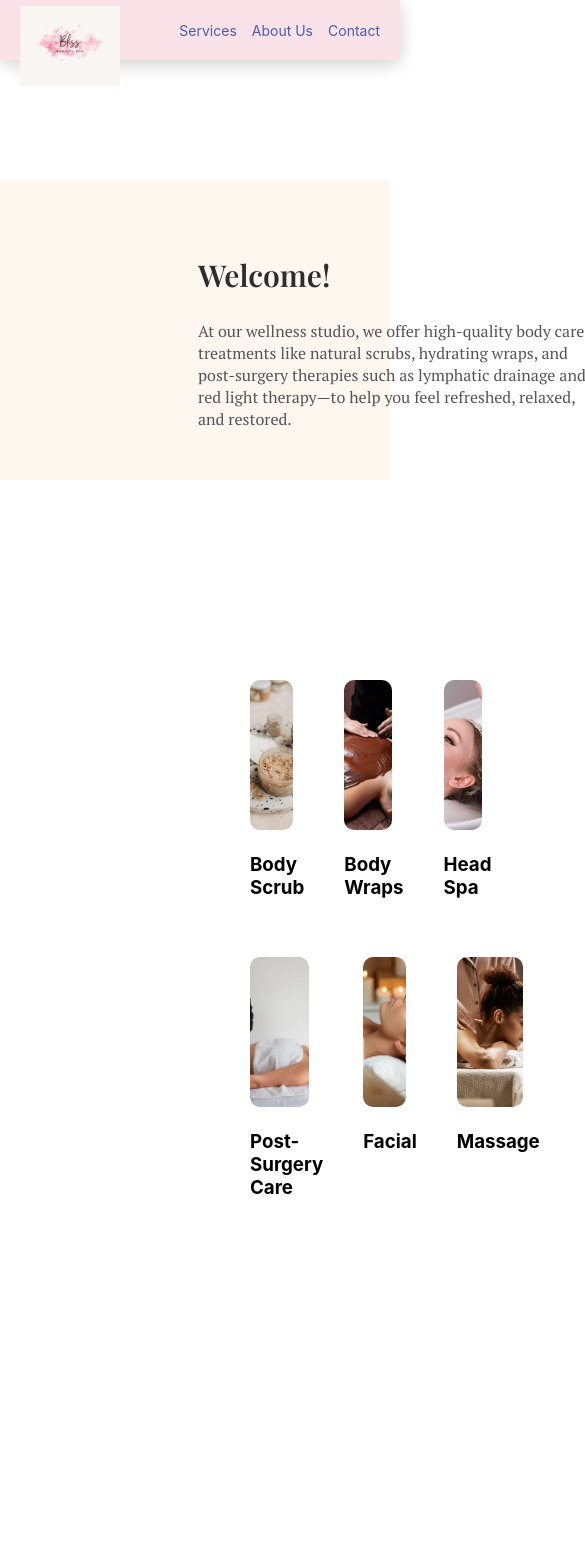
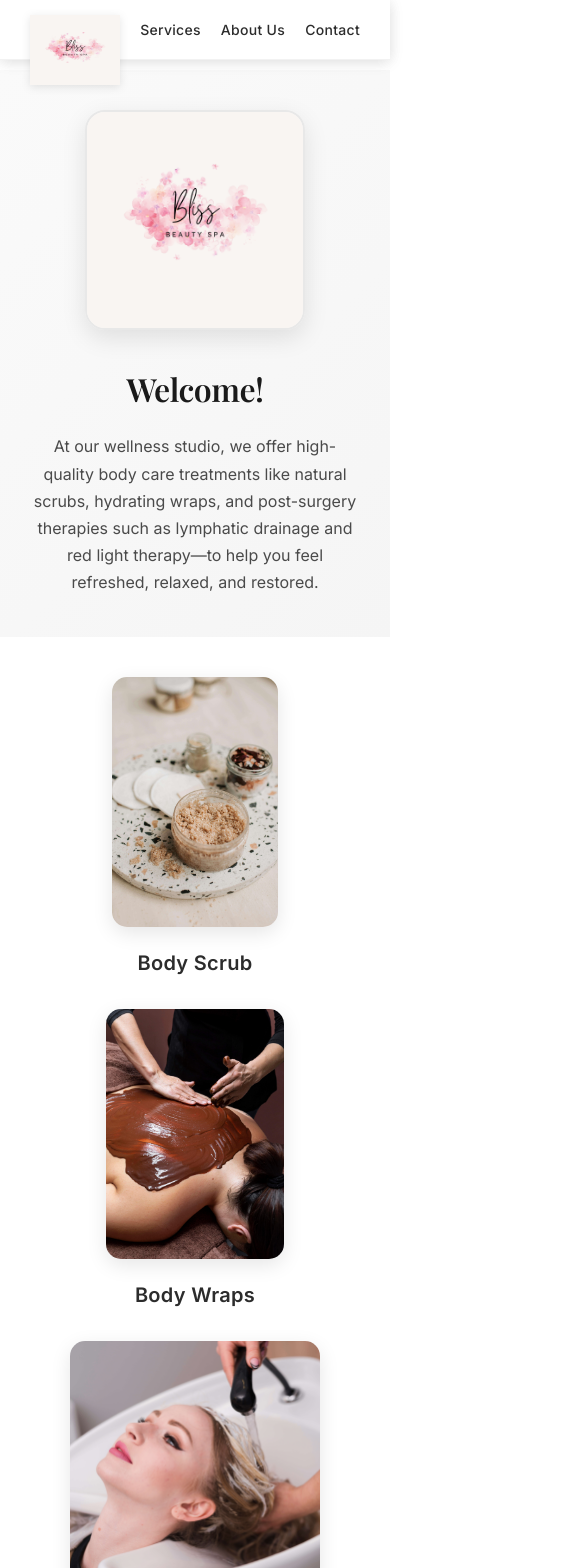
Before and after one commit to tanisnus/Bliss-Body-and-Beauty-Spa, a React (Vite) app: page / in a window 390 px wide. Shown: the top 1568 px of the page, 585 px wide, since content can reach past the window. Before the commit the page ends 1268 px from the top, so only its background shows below. Built offline with nearby package versions, Linux system fonts and the light colour scheme.

Commit message:
Animations when hovering over images

```diff
--- a/src/App.css
+++ b/src/App.css
@@ -1,58 +1,51 @@
-/* #root {
-  max-width: 1280px;
-  margin: 0 auto;
-  padding: 2rem;
-  text-align: center;
+/* Global Styles */
+* {
+  margin: 0;
+  padding: 0;
+  box-sizing: border-box;
 }
 
-.logo {
-  height: 6em;
-  padding: 1.5em;
-  will-change: filter;
-  transition: filter 300ms;
-}
-.logo:hover {
-  filter: drop-shadow(0 0 2em #646cffaa);
-}
-.logo.react:hover {
-  filter: drop-shadow(0 0 2em #61dafbaa);
+body {
+  font-family: 'Inter', -apple-system, BlinkMacSystemFont, 'Segoe UI', Roboto, sans-serif;
+  line-height: 1.6;
+  color: #2c2c2c;
+  background-color: #ffffff;
+  -webkit-font-smoothing: antialiased;
+  -moz-osx-font-smoothing: grayscale;
 }
 
-@keyframes logo-spin {
-  from {
-    transform: rotate(0deg);
-  }
-  to {
-    transform: rotate(360deg);
-  }
-}
-
-@media (prefers-reduced-motion: no-preference) {
-  a:nth-of-type(2) .logo {
-    animation: logo-spin infinite 20s linear;
-  }
-}
-
-.card {
-  padding: 2em;
-}
-
-.read-the-docs {
-  color: #888;
-} */
-
-
-
 /* Control overall structure of the web app */
-
 .App {
   box-sizing: border-box;
   width: 100%;
-  height: 11.8vh;
+  min-height: 100vh;
   display: flex;
   flex-direction: column;
 }
 
-.main-content-section{
-  margin-top: 180px;
+.main-content-section {
+  margin-top: 70px;
+  flex: 1;
 }
+
+/* Smooth scrolling */
+html {
+  scroll-behavior: smooth;
+}
+
+/* Focus styles for accessibility */
+*:focus {
+  outline: 2px solid #8b5a96;
+  outline-offset: 2px;
+}
+
+/* Button and link hover effects */
+button, a {
+  transition: all 0.3s ease;
+}
+
+/* Image optimization */
+img {
+  max-width: 100%;
+  height: auto;
+}
--- a/src/components/Header.css
+++ b/src/components/Header.css
@@ -1,5 +1,5 @@
 .header-section{
-    height: 80px;
+    height: 70px;
     display: flex;
     justify-content: space-between;
     align-items: center;
@@ -7,70 +7,82 @@
     position: fixed;
     top: 0;
     left: 0;
-    padding: 0 40px;
-    box-shadow: 0 4px 20px rgba(0,0,0,0.1);
+    padding: 0 60px;
+    box-shadow: 0 2px 15px rgba(0,0,0,0.08);
     max-width: 1400px;
     margin: 0 auto;
-    background-color: rgba(248, 225, 231, 0.95);
-    backdrop-filter: blur(10px);
+    background-color: rgba(255, 255, 255, 0.98);
+    backdrop-filter: blur(15px);
     z-index: 1000;
+    border-bottom: 1px solid rgba(0,0,0,0.05);
 }
-
 
 .header-list{
     display: flex;
     align-items: center;
     text-decoration: none;
-    gap: 30px;
+    gap: 40px;
+    margin: 0;
+    padding: 0;
 }
 
 .header-list-item{
     list-style: none;
 }
 
-/* .header-list-item a{
-    text-decoration: none;
-} */
-
 .header-each-link{
     text-decoration: none;
-    color: #4f5ca8;
+    color: #2c2c2c;
+    font-family: 'Inter', -apple-system, BlinkMacSystemFont, 'Segoe UI', Roboto, sans-serif;
+    font-size: 15px;
+    font-weight: 500;
+    letter-spacing: 0.3px;
+    transition: all 0.3s ease;
+    position: relative;
 }
 
 .header-each-link:hover{
-    color: #a1be48;
+    color: #8b5a96;
 }
 
+.header-each-link::after {
+    content: '';
+    position: absolute;
+    width: 0;
+    height: 2px;
+    bottom: -5px;
+    left: 0;
+    background-color: #8b5a96;
+    transition: width 0.3s ease;
+}
 
-
-
-
+.header-each-link:hover::after {
+    width: 100%;
+}
 
 .logo-div-top-left{
-    padding-top: 70px;
+    padding-top: 60px;
 }
 
 .logo-img{
-    height: 100px;
-    width: 130px;
-
-    margin-top: -20px;
+    height: 90px;
+    width: 120px;
+    margin-top: -15px;
+    filter: drop-shadow(0 2px 4px rgba(0,0,0,0.1));
 }
-
-
 
 /* Iphone Responsive Design  */
 
 @media screen and (max-width: 1000px) and (min-width: 300px) {
     .header-section {
         height: 60px;
-        width: 360px;
-        padding: 0 20px;
-        background-color: rgba(248, 225, 231, 0.98);
+        width: 100%;
+        padding: 0 30px;
+        background-color: rgba(255, 255, 255, 0.98);
     }
 
     .header-list {
-        gap: 15px;
+        gap: 20px;
     }
 
     .header-each-link {
@@ -82,8 +94,8 @@
     }
 
     .logo-img {
-        height: 80px;
-        width: 100px;
-        margin-top: -15px;
+        height: 70px;
+        width: 90px;
+        margin-top: -10px;
     }
 }
--- a/src/index.css
+++ b/src/index.css
@@ -1,82 +1,41 @@
-/* :root {
-  font-family: system-ui, Avenir, Helvetica, Arial, sans-serif;
-  line-height: 1.5;
-  font-weight: 400;
-
-  color-scheme: light dark;
-  color: rgba(255, 255, 255, 0.87);
-  background-color: #242424;
-
-  font-synthesis: none;
-  text-rendering: optimizeLegibility;
-  -webkit-font-smoothing: antialiased;
-  -moz-osx-font-smoothing: grayscale;
-}
-
-a {
-  font-weight: 500;
-  color: #646cff;
-  text-decoration: inherit;
-}
-a:hover {
-  color: #535bf2;
+/* Reset and base styles */
+* {
+  margin: 0;
+  padding: 0;
+  box-sizing: border-box;
 }
 
 body {
   margin: 0;
-  display: flex;
-  place-items: center;
-  min-width: 320px;
-  min-height: 100vh;
-}
-
-h1 {
-  font-size: 3.2em;
-  line-height: 1.1;
-}
-
-button {
-  border-radius: 8px;
-  border: 1px solid transparent;
-  padding: 0.6em 1.2em;
-  font-size: 1em;
-  font-weight: 500;
-  font-family: inherit;
-  background-color: #1a1a1a;
-  cursor: pointer;
-  transition: border-color 0.25s;
-}
-button:hover {
-  border-color: #646cff;
-}
-button:focus,
-button:focus-visible {
-  outline: 4px auto -webkit-focus-ring-color;
-}
-
-@media (prefers-color-scheme: light) {
-  :root {
-    color: #213547;
-    background-color: #ffffff;
-  }
-  a:hover {
-    color: #747bff;
-  }
-  button {
-    background-color: #f9f9f9;
-  }
-} */
-
-body {
-  margin: 0;
-  font-family: -apple-system, BlinkMacSystemFont, 'Segoe UI', 'Roboto', 'Oxygen',
+  font-family: 'Inter', -apple-system, BlinkMacSystemFont, 'Segoe UI', 'Roboto', 'Oxygen',
     'Ubuntu', 'Cantarell', 'Fira Sans', 'Droid Sans', 'Helvetica Neue',
     sans-serif;
   -webkit-font-smoothing: antialiased;
   -moz-osx-font-smoothing: grayscale;
+  background-color: #ffffff;
+  color: #2c2c2c;
+  line-height: 1.6;
 }
 
 code {
   font-family: source-code-pro, Menlo, Monaco, Consolas, 'Courier New',
     monospace;
 }
+
+/* Smooth scrolling */
+html {
+  scroll-behavior: smooth;
+}
+
+/* Focus styles for accessibility */
+*:focus {
+  outline: 2px solid #8b5a96;
+  outline-offset: 2px;
+}
+
+/* Image optimization */
+img {
+  max-width: 100%;
+  height: auto;
+  display: block;
+}
--- a/src/pages/ServiceNew.css
+++ b/src/pages/ServiceNew.css
@@ -1,86 +1,167 @@
 /* Welcome Section */
-
-
 .intro-div {
     display: flex;
     flex-direction: row;
     justify-content: center;
     align-items: center;
-    padding: 50px;
-    gap: 300px;
-    height:200px;
+    padding: 80px 60px;
+    gap: 120px;
+    min-height: 400px;
+    background: linear-gradient(135deg, #fafafa 0%, #f5f5f5 100%);
+    margin-top: 70px;
+}
 
-    background-color: #fef7f0;
-
-}
 .image-div {
-        width: 200px;
-        height: 200px;
+    width: 280px;
+    height: 280px;
+    display: flex;
+    align-items: center;
+    justify-content: center;
 }
 
 .image {
     width: 100%;
     height: 100%;
     object-fit: cover;
-            border-radius: 30%;
-            border: 3px solid #dcadad;
+    border-radius: 20px;
+    border: 2px solid #e8e8e8;
+    box-shadow: 0 8px 25px rgba(0,0,0,0.1);
+    transition: transform 0.3s ease, box-shadow 0.3s ease;
 }
 
-
-
+.image:hover {
+    transform: translateY(-5px);
+    box-shadow: 0 12px 35px rgba(0,0,0,0.15);
+}
 
 .text-div {
-        width: 400px;
-        height: 200px;
-        padding-left: 100px;
+    max-width: 500px;
+    padding: 0;
 }
 
 .text-header {
-            font-family: 'Playfair Display', serif;
-            font-size: 30px;
+    font-family: 'Playfair Display', Georgia, serif;
+    font-size: 42px;
     font-weight: 600;
-
-            color: #2d2d2d;
+    color: #1a1a1a;
+    margin-bottom: 25px;
+    line-height: 1.2;
+    letter-spacing: -0.5px;
 }
 
 .text-body {
-            font-family: 'PT Serif', serif;
-            font-size: 16px;
+    font-family: 'Inter', -apple-system, BlinkMacSystemFont, 'Segoe UI', Roboto, sans-serif;
+    font-size: 17px;
     font-weight: 400;
-
-
-            width: 400px;
-            color: #555;
+    line-height: 1.7;
+    color: #4a4a4a;
+    margin: 0;
 }
-
-
 
 /* Services Section */
 .services-grid {
     display: flex;
     flex-direction: column;
-    gap: 40px;
-    padding: 50px;
-    padding-top: 200px;
-    padding-left: 250px;
-    padding-right: 200px;
+    gap: 60px;
+    padding: 80px 60px;
+    background-color: #ffffff;
 }
-
 
 .services-row {
     display: flex;
     flex-direction: row;
     gap: 40px;
+    justify-content: center;
+    max-width: 1200px;
+    margin: 0 auto;
 }
 
 .service-card {
     flex: 1;
+    max-width: 350px;
+    text-align: center;
+    transition: transform 0.3s ease;
+}
 
+.service-card:hover {
+    transform: translateY(-8px);
 }
 
 .service-card img {
-                    width: 80%;
-                    height: 150px;
+    width: 100%;
+    height: 250px;
     object-fit: cover;
-                    border-radius: 10px;
+    border-radius: 15px;
+    box-shadow: 0 6px 20px rgba(0,0,0,0.1);
+    transition: all 0.3s ease;
+    margin-bottom: 20px;
 }
+
+.service-card:hover img {
+    box-shadow: 0 10px 30px rgba(0,0,0,0.15);
+}
+
+.service-card h3 {
+    font-family: 'Inter', -apple-system, BlinkMacSystemFont, 'Segoe UI', Roboto, sans-serif;
+    font-size: 20px;
+    font-weight: 600;
+    color: #2c2c2c;
+    margin: 0;
+    letter-spacing: 0.3px;
+}
+
+/* Responsive Design */
+@media screen and (max-width: 1200px) {
+    .intro-div {
+        padding: 60px 40px;
+        gap: 80px;
+    }
+
+    .services-grid {
+        padding: 60px 40px;
+    }
+
+    .services-row {
+        gap: 30px;
+    }
+}
+
+@media screen and (max-width: 768px) {
+    .intro-div {
+        flex-direction: column;
+        padding: 40px 30px;
+        gap: 40px;
+        text-align: center;
+    }
+
+    .image-div {
+        width: 220px;
+        height: 220px;
+    }
+
+    .text-div {
+        max-width: 100%;
+    }
+
+    .text-header {
+        font-size: 32px;
+    }
+
+    .text-body {
+        font-size: 16px;
+    }
+
+    .services-grid {
+        padding: 40px 30px;
+    }
+
+    .services-row {
+        flex-direction: column;
+        align-items: center;
+        gap: 30px;
+    }
+
+    .service-card {
+        max-width: 100%;
+    }
+}
```
Lines whose indentation alone changed are shown as unchanged.
